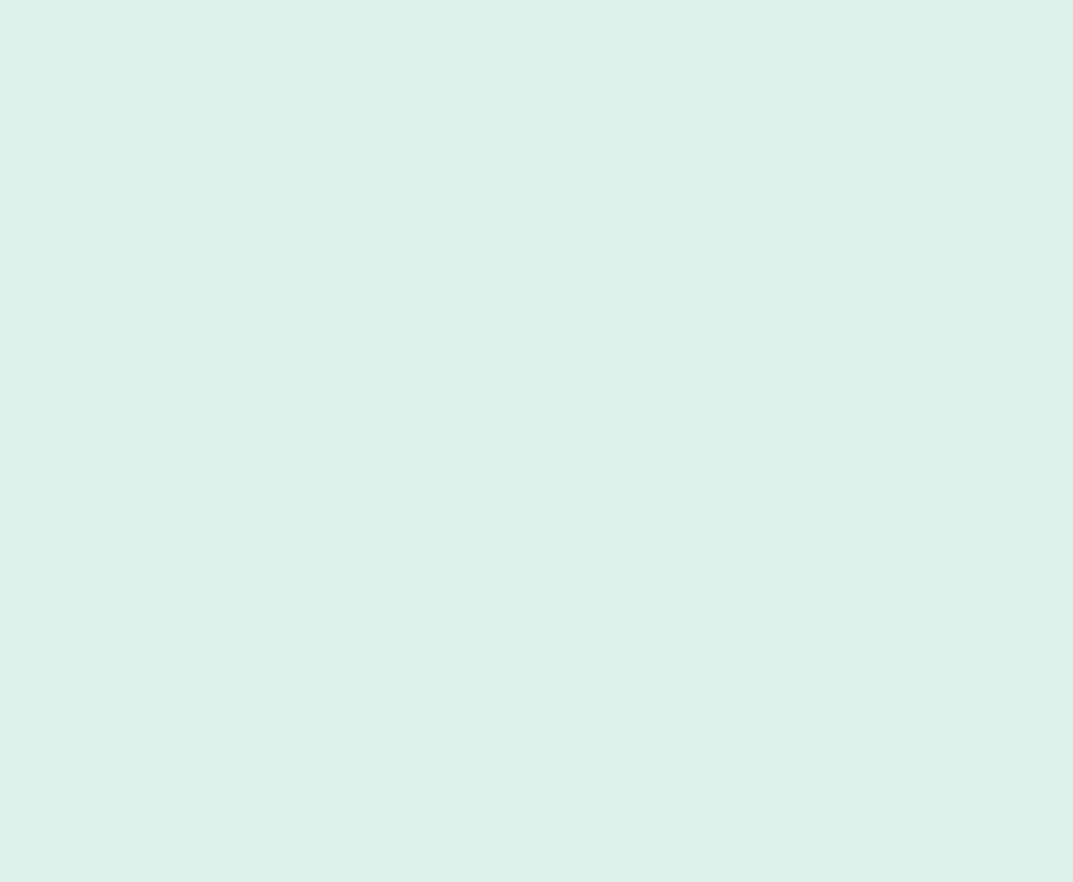
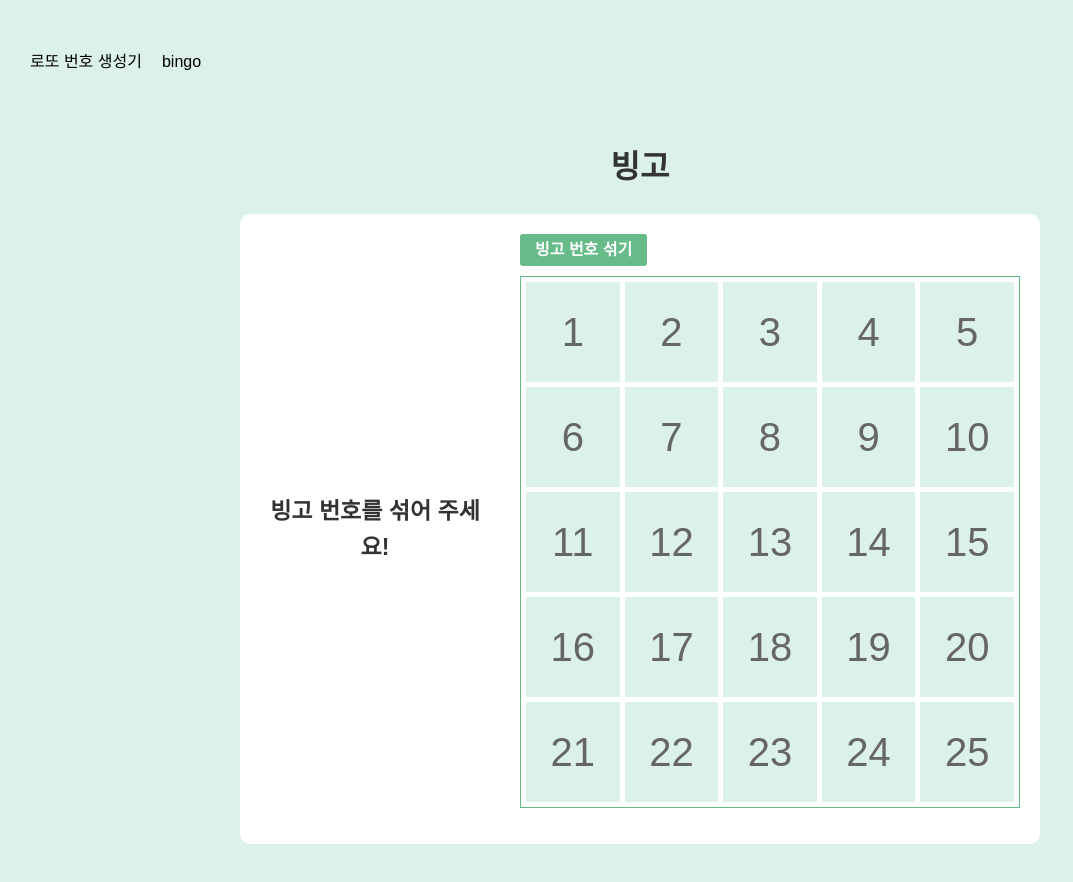
Before and after one commit to jujjh/lotto, a Vue app: page /bingo in a window 1280 px wide. Before the commit this address had no page. Shown: the top 882 px of the page, without its empty margins (0-1073 px from the left). Before the commit the page ends 800 px from the top, so only its background shows below. Built offline with nearby package versions, Linux system fonts and the light colour scheme; a web font is replaced by a local one.

Commit message:
💄 빙고 레이아웃 작업

```diff
--- a/src/App.vue
+++ b/src/App.vue
@@ -1,5 +1,10 @@
+<script  lang="ts" setup>
+import LayoutHeader from '@/components/Header.vue'
+</script>
+
 <template>
   <div id="wrap">
+    <LayoutHeader />
 
     <div id="contents">
       <router-view />
@@ -8,8 +13,6 @@
   </div>
 </template>
 
-
-
 <style lang="scss">
 @import '@/assets/scss/index.scss';
 @import '@/assets/scss/layout.scss';
--- /dev/null
+++ b/src/assets/scss/bingo.scss
@@ -0,0 +1,80 @@
+.gameBox {
+  display: flex;
+  justify-content: space-between;
+  .btn {
+    display: inline-flex;
+    padding: 3px 15px;
+    border-radius: 3px;
+    color: #fff;
+    font-weight: 700;
+    background: var(--color-primary);
+    cursor: pointer;
+  }
+  .drawArea{
+    display: flex;
+    flex-direction: column;
+    align-items: center;
+    justify-content: center;
+    width: calc(100% - 530px);
+    h2 {
+      font-size: 23px;
+      text-align: center;
+    }
+    .btn {
+      font-size:20px;
+    }
+  }
+  .bingoArea {
+
+    .cardList{
+      display: flex;
+      flex-wrap: wrap;
+      align-items: center;
+      justify-content: space-between;
+      gap: 5px;
+      width: 500px;
+      padding: 5px;
+      margin-top:10px;
+      border: 1px solid var(--color-primary);
+      .card {
+        position: relative;
+        display: flex;
+        align-items: center;
+        justify-content: center;
+        width: calc((100% - 20px) / 5);
+        height: 100px;
+        font-size: 40px;
+        color: #666;
+        font-weight: 300;
+        background-color: var(--color-bg1);
+        .selected {
+          position: absolute;
+          top: 0;
+          left: 0;
+          bottom: 0;
+          right: 0;
+
+          &::before,
+          &::after {
+            position: absolute;
+            left: 5%;
+            top: calc(50% - 3px);
+            width: 90%;
+            height: 6px;
+            border-radius: 3px;
+            background-color: red;
+            content: '';
+          }
+          &::before {
+            transform: rotate(-45deg);
+          }
+          &::after {
+            transform: rotate(45deg);
+          }
+        }
+      }
+    }
+
+  }
+
+}
--- /dev/null
+++ b/src/components/Header.vue
@@ -0,0 +1,14 @@
+<template>
+  <header>
+    <h3></h3>
+    <ul>
+      <li><router-link to="/">로또 번호 생성기</router-link></li>
+      <li><router-link to="/bingo">bingo</router-link></li>
+    </ul>
+  </header>
+</template>
+
+
+<style scoped lang="scss">
+@import '@/assets/scss/index.scss';
+</style>
--- a/src/router/index.ts
+++ b/src/router/index.ts
@@ -7,9 +7,9 @@ const routes: Array<RouteRecordRaw> = [
     component: () => import('../views/main.vue')
   },
   {
-    path: '/',
-    name: 'test',
-    component: () => import('../views/test.vue')
+    path: '/bingo',
+    name: 'bingo',
+    component: () => import('../views/bingo.vue')
   },
 ]
 
--- /dev/null
+++ b/src/views/bingo.vue
@@ -0,0 +1,123 @@
+<script setup lang="ts">
+import { ref } from 'vue'
+import type { Ref } from 'vue'
+
+interface BingoList {
+  value: number
+  selected: boolean
+}
+let numberList = ref<BingoList[]>([])
+let isPlay = ref<boolean>(false)
+let gameState = ref<number>(0)
+const suffle = (): void => {
+  numberList.value.sort(() => Math.random() - 0.8)
+  isPlay.value = true
+}
+const init = (): void => {
+  let number: BingoList[] =
+    new Array(25)
+      .fill({})
+      .map((item, index) => {
+        const obj: BingoList = { value: 0, selected: false }
+        obj.value = index + 1
+        return obj
+      })
+  numberList.value = number
+}
+init()
+
+let drawNumber = ref<number>(0)
+let drawList = ref<number[]>([])
+
+const bingo = (): void => {
+  let index: number = 0
+  numberList.value.map((item, i) => {
+    if (item.value === drawNumber.value) {
+      item.selected = true
+      index = i
+    }
+  })
+}
+
+const draw = (): void => {
+  let number: number = 0
+  const random = (): void => {
+    number = Math.floor(Math.random() * 25 + 1)
+    if (drawList.value.indexOf(number) === -1) {
+      return
+    }
+    random()
+  }
+  random()
+
+
+  drawNumber.value = number
+  drawList.value.push(number)
+  bingo()
+
+}
+</script>
+
+<template>
+  <h1>빙고</h1>
+  <div class="gameBox">
+
+    <div class="drawArea">
+      <Transition name="fade" mode="out-in">
+        <template v-if="!isPlay">
+          <h2 class="num">빙고 번호를 섞어 주세요!</h2>
+        </template>
+        <template v-else>
+          <div>
+            <h2 class="num">{{ drawNumber }}</h2>
+            <div class="btn" @click="draw">번호 뽑기</div>
+          </div>
+        </template>
+      </Transition>
+      <div>
+        <template
+          :key="`number-${number}`"
+          v-for="number in drawList">
+             {{ number }},
+        </template>
+      </div>
+    </div>
+
+    <div class="bingoArea">
+      <div class="btn"  @click="suffle">빙고 번호 섞기</div>
+
+      <div class="cardList">
+        <transition-group>
+          <template
+            :key="`number-${card.value}`"
+            v-for="card in numberList">
+            <div class="card" >
+              {{ card.value }}
+              <div class="selected" v-if="card.selected">
+              </div>
+            </div>
+          </template>
+        </transition-group>
+      </div>
+    </div>
+  </div>
+</template>
+
+<style scoped lang="scss">
+@import '@/assets/scss/bingo.scss';
+
+.fade-enter-active,
+.fade-leave-active {
+  transition: opacity 0.5s ease;
+}
+
+.fade-enter-from,
+.fade-leave-to {
+  opacity: 0;
+}
+
+
+.v-move {
+  transition: transform 1s;
+}
+</style>
--- a/src/views/test.vue
+++ /dev/null
@@ -1,3 +0,0 @@
-<template>
-  test Page
-</template>
```
Also changed, not shown: 1 other file (tests, documents, lock files or other folders).
